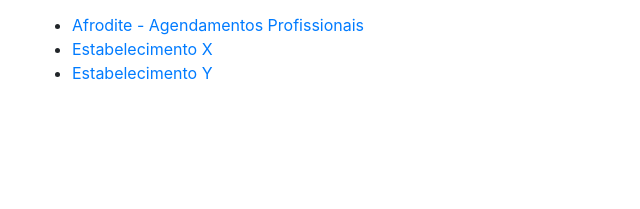
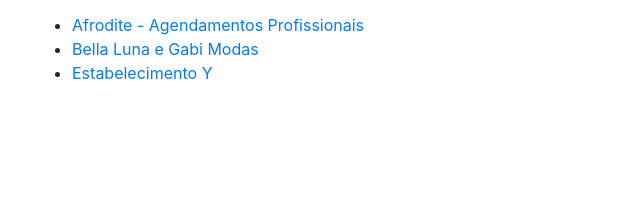
Before and after one commit to techraptorsbr/techraptorsbr.github.io, a plain HTML site: page index.html in a window 1280 px wide. Shown: the part 207-416 px from the top of the page, 283-923 px from the left. Drawn offline with nearby package versions, Linux system fonts and the light colour scheme.

Commit message:
Update index.html

```diff
--- a/index.html
+++ b/index.html
@@ -51,7 +51,7 @@ body {
     <div class="container">
       <ul>
         <li><a href="/afroditeprofissionais.html">Afrodite - Agendamentos Profissionais</a></li>
-        <li><a href="#">Estabelecimento X</a></li>
+        <li><a href="/bellaluna.html">Bella Luna e Gabi Modas</a></li>
         <li><a href="#">Estabelecimento Y</a></li>
       </ul>
     </div>
```
